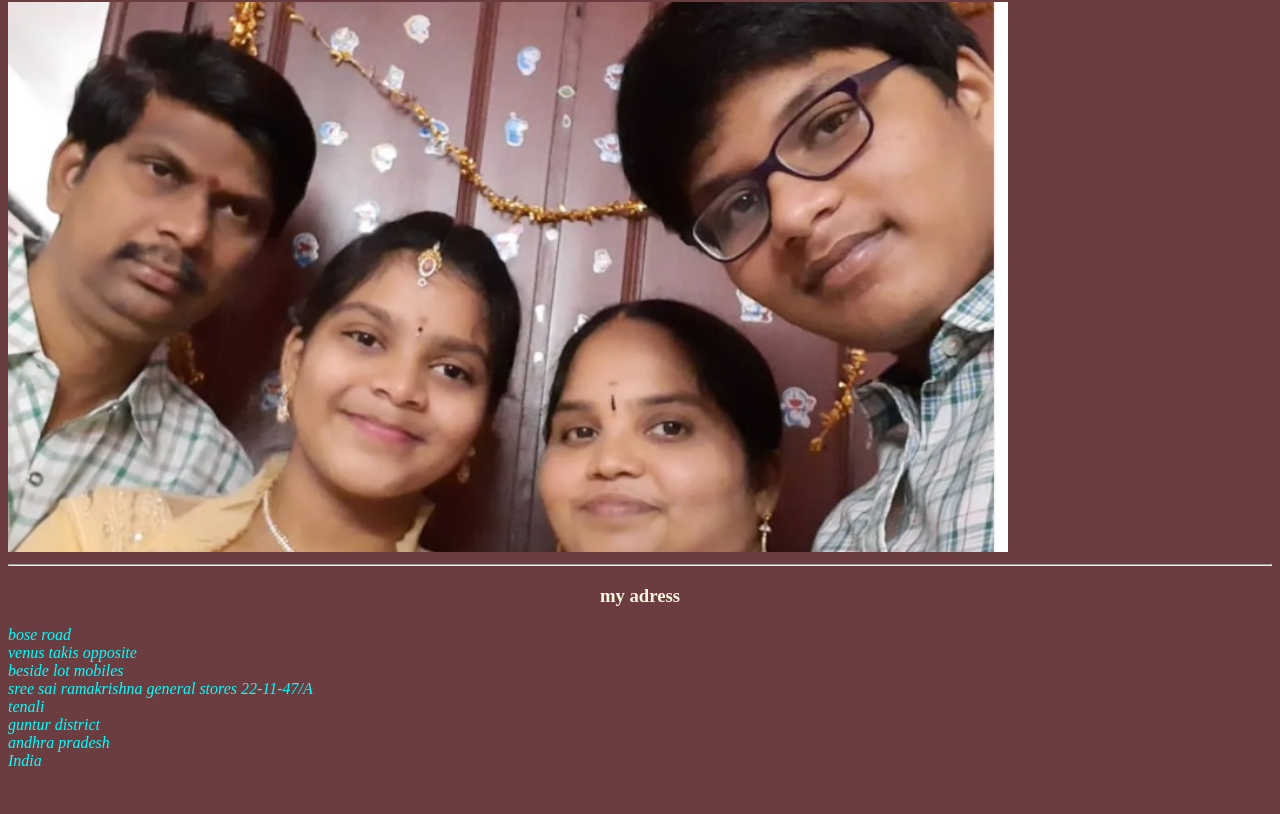
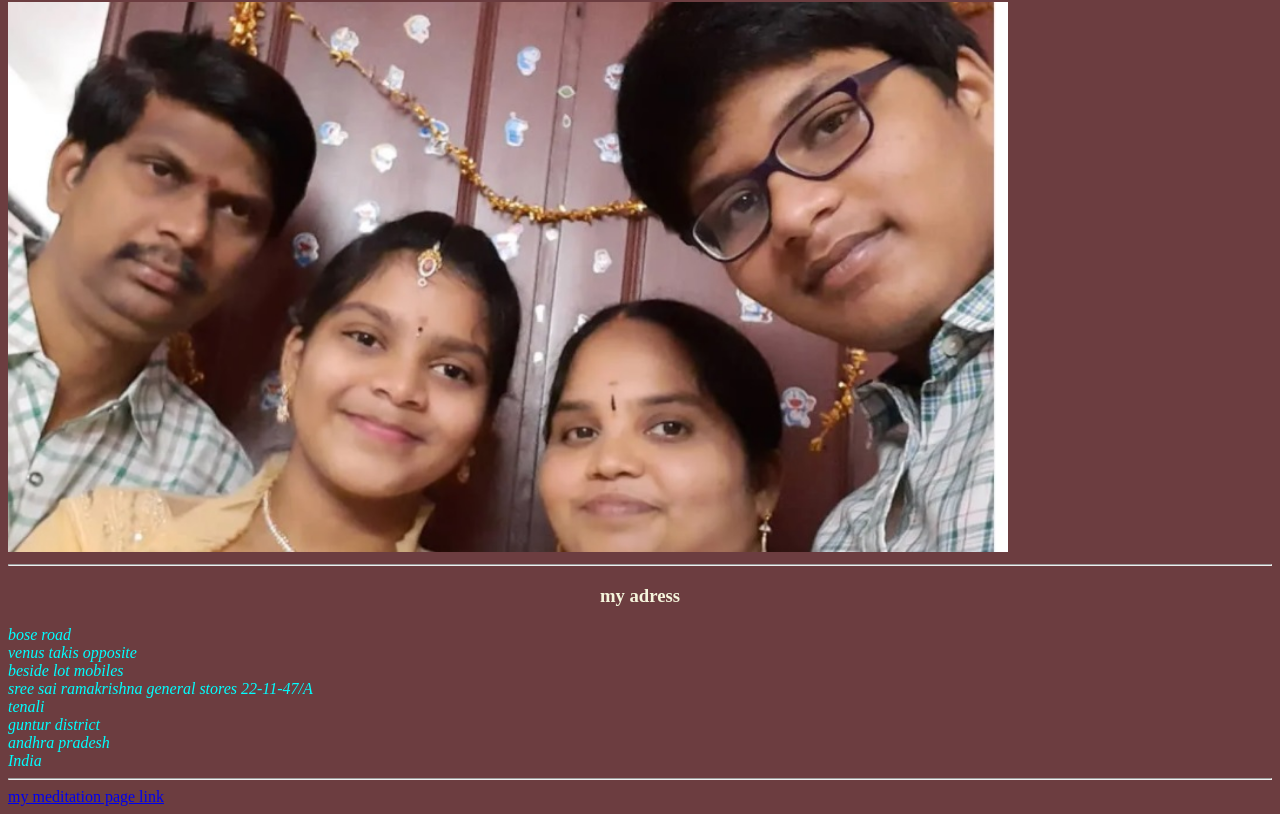
Before and after one commit to bhargava-sai-krishna/bhargava-sai-krishna.github.io, a plain HTML site: page index.html in a window 1280 px wide. Shown: the part 1010-1824 px from the top of the page. Before the commit the page ends 1788 px from the top, so only its background shows below. Drawn offline with Linux system fonts and the light colour scheme.

Commit message:
Update index.html

```diff
--- a/index.html
+++ b/index.html
@@ -49,5 +49,7 @@
             India<br>
             <!how to do commenting>
         </address>
+        <hr>
+        <a href="https://dol9nsf5jo5aagbanwrunq.on.drv.tw/www.tributepage.com/tribute%20page.html" title="proceed click the link">my meditation page link</a>
     </body>
 </html>
```
